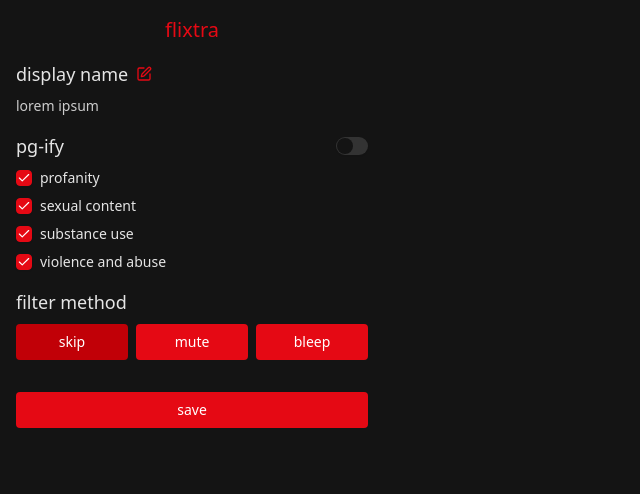
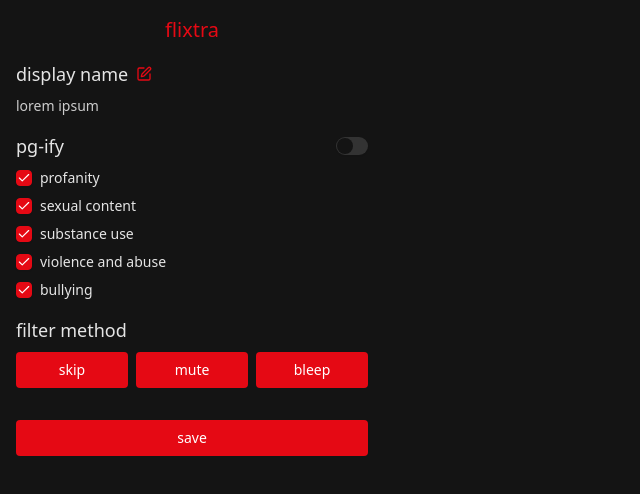
Before and after one commit to hannahkendall04/cs130, a React (Vite) app in the folder frontend/: page / in a window 1280 px wide. Shown: the top 494 px of the page, without its empty margins (0-640 px from the left). Built offline with nearby package versions, Linux system fonts and the light colour scheme; no server answers.

Commit message:
added bullying category

```diff
--- a/frontend/src/App.tsx
+++ b/frontend/src/App.tsx
@@ -9,6 +9,7 @@ const FILTER_KEYS = [
   "sexual_content",
   "substance_use",
   "violence",
+  "bullying",
 ] as const;
 
 type FilterKey = (typeof FILTER_KEYS)[number];
@@ -29,6 +30,7 @@ function App() {
     sexual_content: true,
     substance_use: true,
     violence: true,
+    bullying: true,
   });
 
   const [displayName, setDisplayName] = useState("");
@@ -71,6 +73,7 @@ function App() {
             sexual_content: data.enabledFilters.includes("sexual_content"),
             substance_use: data.enabledFilters.includes("substance_use"),
             violence: data.enabledFilters.includes("violence"),
+            bullying: data.enabledFilters.includes("bullying"),
           });
         }
       },
@@ -280,6 +283,18 @@ function App() {
           />
           <p>violence and abuse</p>
         </div>
+        <div className="flex items-center gap-2">
+          <Checkbox
+            className={lockedControlClass}
+            checked={enabledFilterState.bullying}
+            onCheckedChange={(value) =>
+              handleLockedPreferenceAction(() =>
+                updateFilter("bullying", value === true),
+              )
+            }
+          />
+          <p>bullying</p>
+        </div>
         {showLockedMessage && (
           <p className="text-primary text-sm">
             please exit the show to change your preferences
@@ -292,7 +307,7 @@ function App() {
           <button
             id="skipButton"
             className={`red-button w-1/3 ${
-              filterMethod === "skip" && "!bg-accent"
+              filterMethod === "skip" && "bg-accent"
             }`}
             disabled={preferencesLocked}
             onClick={() => setFilterMethod("skip")}
@@ -302,7 +317,7 @@ function App() {
           <button
             id="muteButton"
             className={`red-button w-1/3 ${
-              filterMethod === "mute" && "!bg-accent"
+              filterMethod === "mute" && "bg-accent"
             }`}
             disabled={preferencesLocked}
             onClick={() => setFilterMethod("mute")}
@@ -312,7 +327,7 @@ function App() {
           <button
             id="bleepButton"
             className={`red-button w-1/3 ${
-              filterMethod === "bleep" && "!bg-accent"
+              filterMethod === "bleep" && "bg-accent"
             }`}
             disabled={preferencesLocked}
             onClick={() => setFilterMethod("bleep")}
--- a/frontend/src/background.js
+++ b/frontend/src/background.js
@@ -1,5 +1,5 @@
 const API_BASE_URL = "http://127.0.0.1:8000";
-const DEFAULT_FILTERS = ["profanity", "sexual_content", "substance_use", "violence"];
+const DEFAULT_FILTERS = ["profanity", "sexual_content", "substance_use", "violence", "bullying"];
 
 // Optional: limit how much we store (SRTs can be big)
 const MAX_SRT_CHARS = 600_000; // ~0.6MB of text
```
Also changed, not shown: 1 other file (tests, documents, lock files or other folders).
